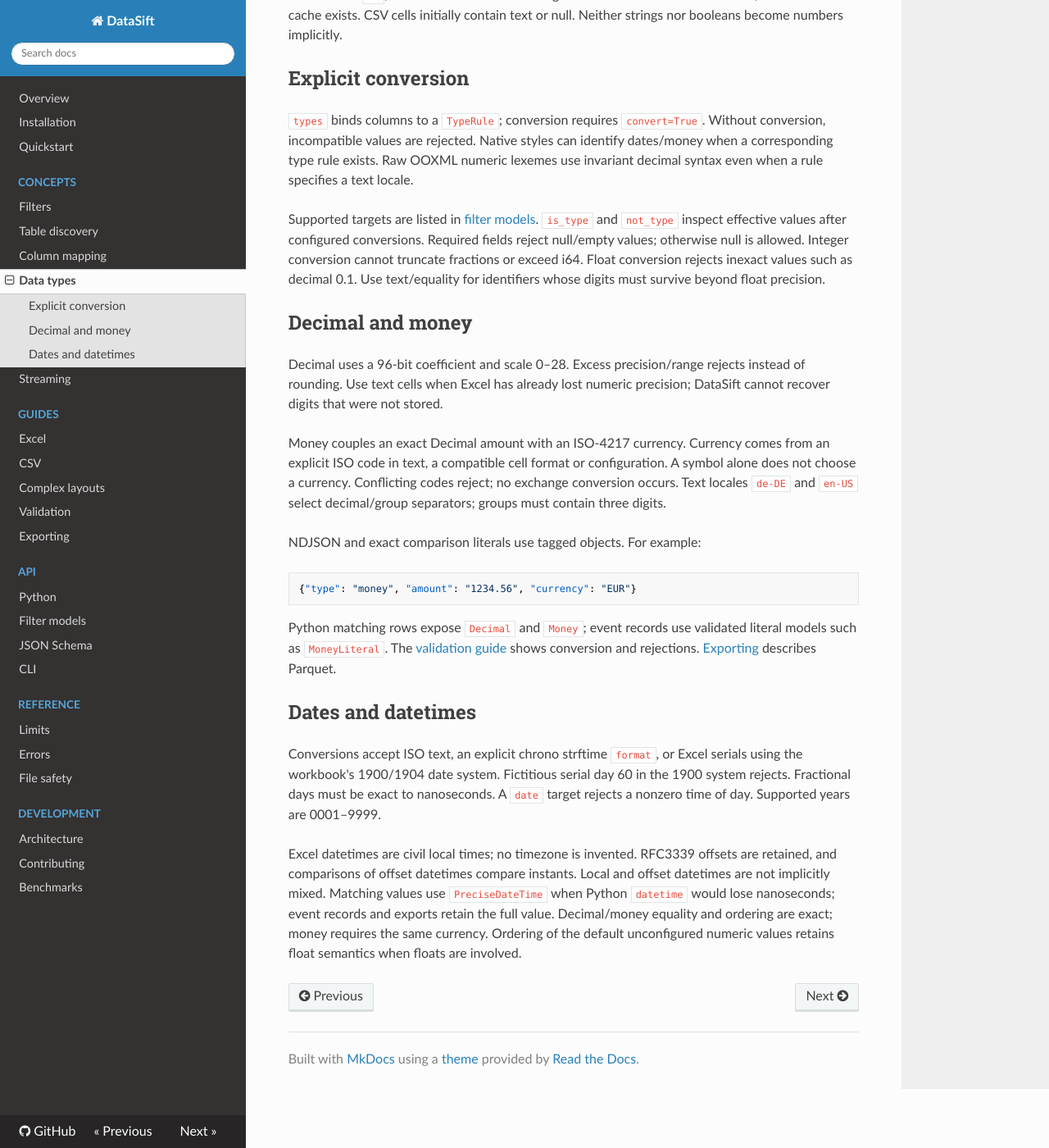
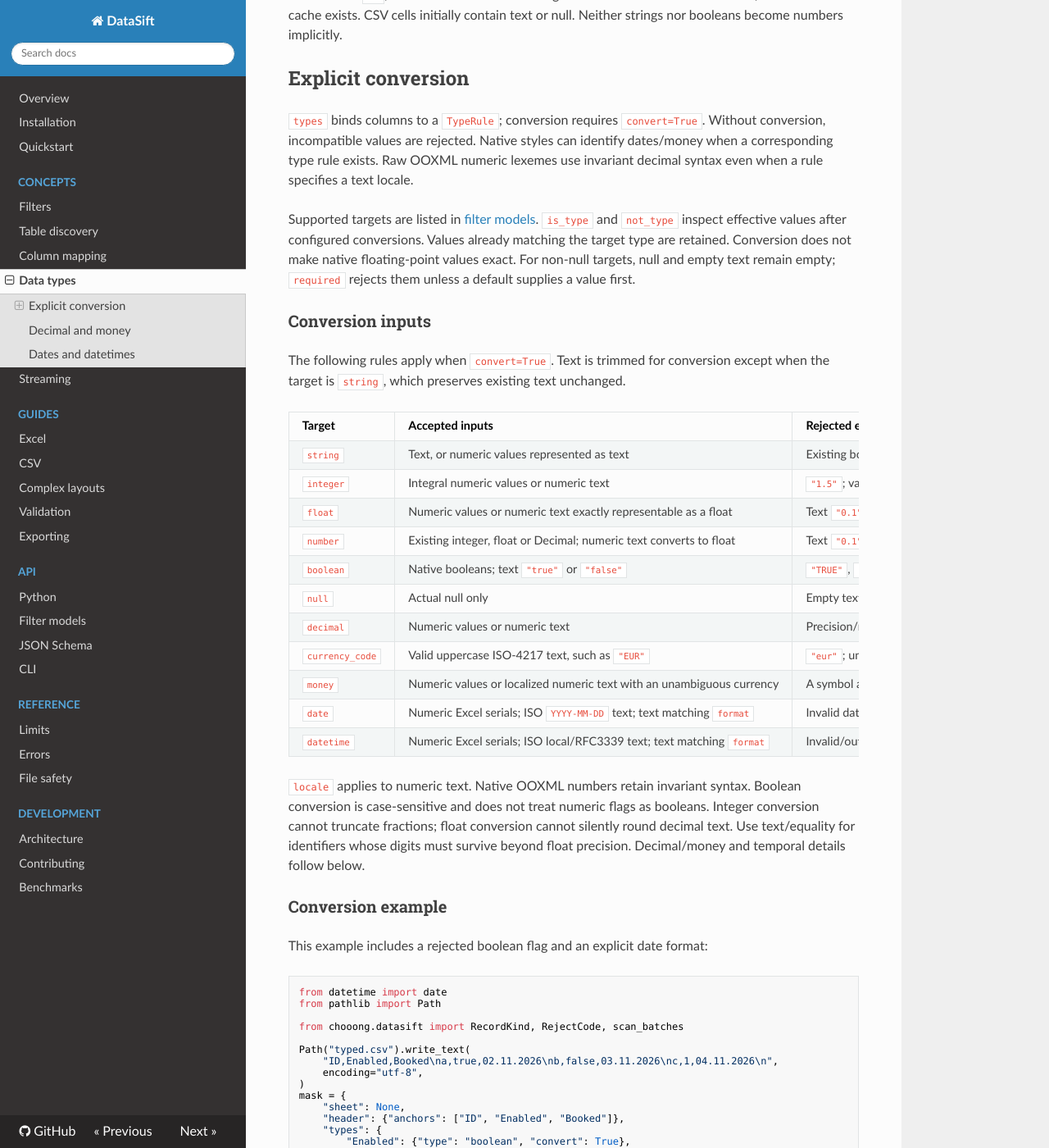
Before and after one commit to chooong-group/chooong.datasift, an MkDocs documentation site: the page built from docs/concepts/data-types.md, in a window 1280 px wide and 1400 px high, scrolled down 203 px. Shown: the whole window at 82% size. Built offline with MkDocs 1.6.1, drawn with Linux system fonts in a browser that asks for light colours; nearby versions of some CDN libraries; some of the changed text lies outside the part shown.

Commit message:
docs: clarify conversions statistics and export metadata

````diff
--- a/docs/concepts/data-types.md
+++ b/docs/concepts/data-types.md
@@ -14,10 +14,71 @@ invariant decimal syntax even when a rule specifies a text locale.
 
 Supported targets are listed in [filter models](../api/filters.md#type-rules).
 `is_type` and `not_type` inspect effective values after configured conversions.
-Required fields reject null/empty values; otherwise null is allowed.
-Integer conversion cannot truncate fractions or exceed i64. Float conversion
-rejects inexact values such as decimal 0.1. Use text/equality for identifiers whose
-digits must survive beyond float precision.
+Values already matching the target type are retained. Conversion does not make
+native floating-point values exact. For non-null targets, null and empty text
+remain empty; `required` rejects them unless a default supplies a value first.
+
+### Conversion inputs
+
+The following rules apply when `convert=True`. Text is trimmed for conversion
+except when the target is `string`, which preserves existing text unchanged.
+
+| Target | Accepted inputs | Rejected examples / limits |
+| --- | --- | --- |
+| `string` | Text, or numeric values represented as text | Existing boolean and money values are not stringified |
+| `integer` | Integral numeric values or numeric text | `"1.5"`; values outside signed i64 |
+| `float` | Numeric values or numeric text exactly representable as a float | Text `"0.1"`; `"NaN"`; infinity |
+| `number` | Existing integer, float or Decimal; numeric text converts to float | Text `"0.1"` fails the same exactness check as `float` |
+| `boolean` | Native booleans; text `"true"` or `"false"` | `"TRUE"`, `"False"`, `"1"`, `"0"`, numeric 1/0 |
+| `null` | Actual null only | Empty text and nonempty values are not converted to null |
+| `decimal` | Numeric values or numeric text | Precision/range beyond the 96-bit coefficient and scale 0–28 |
+| `currency_code` | Valid uppercase ISO-4217 text, such as `"EUR"` | `"eur"`; unknown codes |
+| `money` | Numeric values or localized numeric text with an unambiguous currency | A symbol alone; a text code conflicting with configured currency |
+| `date` | Numeric Excel serials; ISO `YYYY-MM-DD` text; text matching `format` | Invalid dates; serial 60 in the 1900 system; nonzero time of day |
+| `datetime` | Numeric Excel serials; ISO local/RFC3339 text; text matching `format` | Invalid/out-of-range dates; serial fractions losing nanoseconds |
+
+`locale` applies to numeric text. Native OOXML numbers retain invariant syntax.
+Boolean conversion is case-sensitive and does not treat numeric flags as booleans.
+Integer conversion cannot truncate fractions; float conversion cannot silently
+round decimal text. Use text/equality for identifiers whose digits must survive
+beyond float precision. Decimal/money and temporal details follow below.
+
+### Conversion example
+
+This example includes a rejected boolean flag and an explicit date format:
+
+```python
+from datetime import date
+from pathlib import Path
+
+from chooong.datasift import RecordKind, RejectCode, scan_batches
+
+Path("typed.csv").write_text(
+    "ID,Enabled,Booked\na,true,02.11.2026\nb,false,03.11.2026\nc,1,04.11.2026\n",
+    encoding="utf-8",
+)
+mask = {
+    "sheet": None,
+    "header": {"anchors": ["ID", "Enabled", "Booked"]},
+    "types": {
+        "Enabled": {"type": "boolean", "convert": True},
+        "Booked": {"type": "date", "convert": True, "format": "%d.%m.%Y"},
+    },
+}
+with scan_batches("typed.csv", mask) as scan:
+    records = [record for batch in scan for record in batch]
+assert [record.kind for record in records] == [
+    RecordKind.MATCHED, RecordKind.MATCHED, RecordKind.REJECTED
+]
+assert records[0].values["Enabled"] is True
+assert records[1].values["Enabled"] is False
+assert records[0].values["Booked"].value == date(2026, 11, 2).isoformat()
+assert records[2].values["Enabled"] == "1"
+assert records[2].reasons[0].code == RejectCode.CONVERSION_FAILED
+```
+
+Event records retain tagged date literals; matching-row iterators expose `date`
+objects. A conversion failure is a row rejection, not a fatal scan error.
 
 ## Decimal and money
 
````
Also changed, not shown: README.md (+2 -1 lines), docs/api/python.md (+61 -4 lines).
